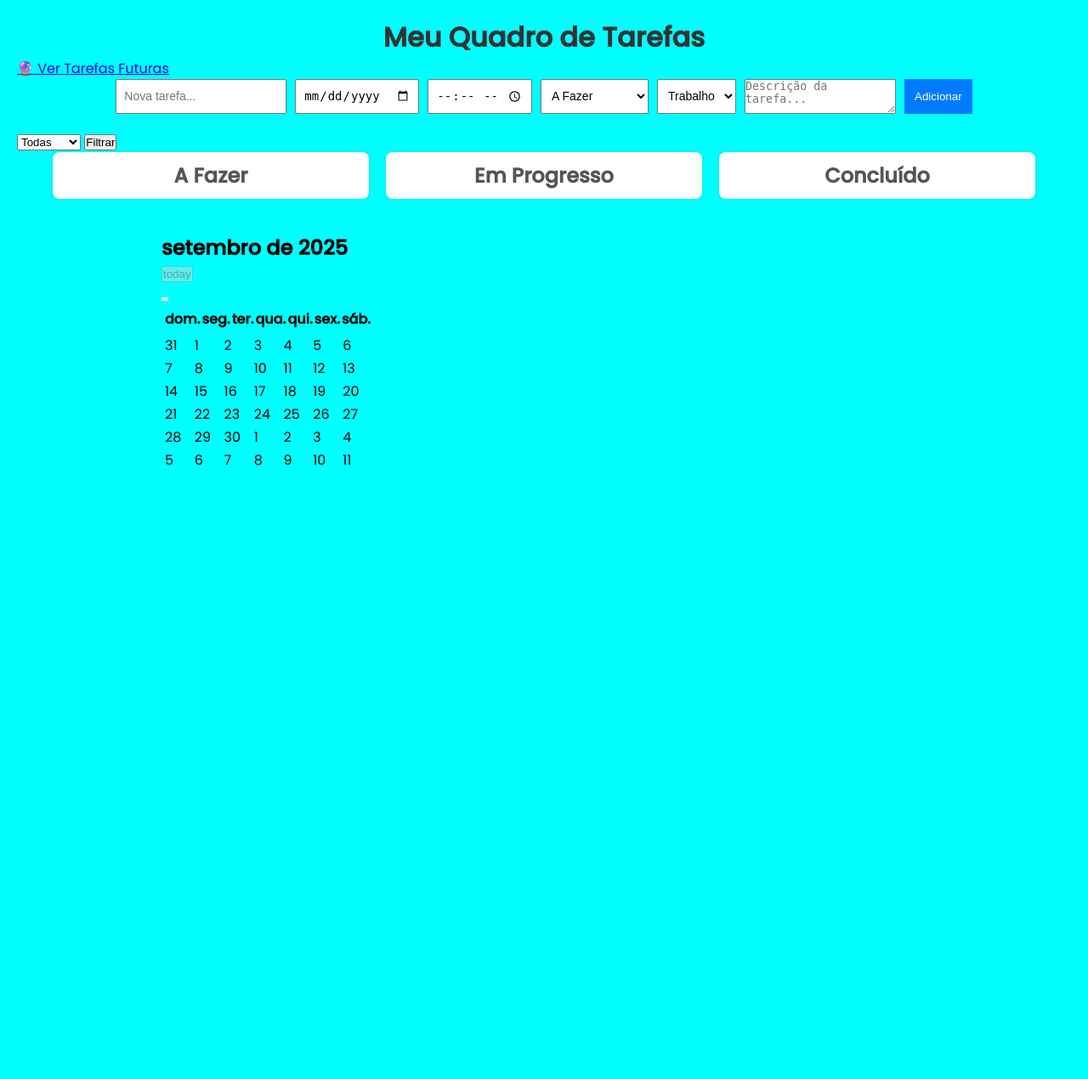
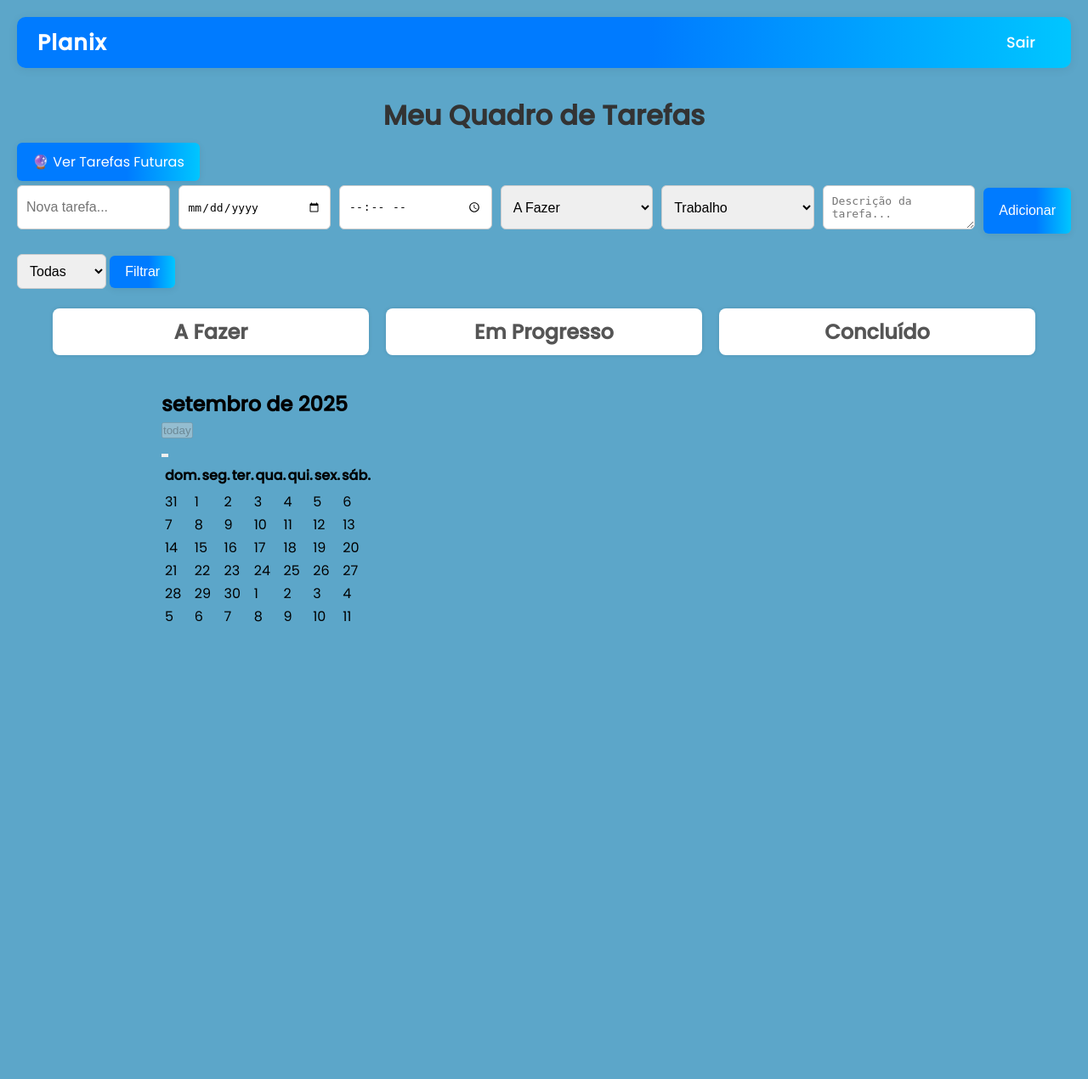
Before and after one commit to Tatiane-Oliveiraa/kanbam, a PHP site: page / in a window 1280 px wide. Shown: the whole page at 85% size. Before the commit the page ends 548 px from the top, so only its background shows below. Run offline with PHP 8.4, Linux system fonts and the light colour scheme; data that the repository does not hold is empty; some libraries are stand-ins or nearby versions.

Commit message:
adição de home e logout, adição de navbar e alteração do css

```diff
--- a/actions/future_task.php
+++ b/actions/future_task.php
@@ -41,6 +41,10 @@ $tarefasFuturas = $stmt->fetchAll(PDO::FETCH_ASSOC);
 
               <!-- Exibe a descrição da tarefa, convertendo quebras de linha para <br> -->
               <p><?= nl2br(htmlspecialchars($task['descricao'])) ?></p>
+
+              <!-- Link para editar a tarefa futura -->
+              <a href="edit_task.php?id=<?= $task['id'] ?>" class="btn-editar">✏️ Editar</a>
+              <a href="delete_task.php?id=<?= $task['id'] ?>" class="btn-excluir" onclick="return confirm('Tem certeza que deseja excluir esta tarefa?')">🗑️ Excluir</a>
             </li>
           <?php endforeach; ?>
         </ul>
--- a/assets/CSS/kanban.css
+++ b/assets/CSS/kanban.css
@@ -1,5 +1,5 @@
 /* Importa a fonte 'Poppins' do Google Fonts com variações de peso para uso tipográfico */
-@import url('https://fonts.googleapis.com/css2?family=Poppins:wght@100;200;300;400;500&display=swap');
+@import url("https://fonts.googleapis.com/css2?family=Poppins:wght@100;200;300;400;500&display=swap");
 
 /* === Reset universal para garantir consistência entre navegadores === */
 * {
@@ -11,10 +11,13 @@
 /* === Estilização global do corpo da página === */
 body {
   font-family: "Poppins", sans-serif; /* Aplica a fonte principal em todo o site */
-  background: #f4f4f4; /* Define cor de fundo neutra */
   margin: 0; /* Remove margem externa */
   padding: 20px; /* Adiciona espaçamento interno */
-  background-color: aqua; /* Sobrescreve a cor de fundo anterior com aqua (possível teste visual) */
+  background-color: rgb(
+    92,
+    166,
+    201
+  ); /* Sobrescreve a cor de fundo anterior com aqua (possível teste visual) */
 }
 
 /* === Estilo do título principal === */
@@ -32,7 +35,8 @@ h1 {
 }
 
 /* === Campos de entrada e seleção do formulário === */
-.add-form input, .add-form select {
+.add-form input,
+.add-form select {
   padding: 8px; /* Espaçamento interno para conforto visual */
   font-size: 14px; /* Tamanho de fonte legível */
 }
@@ -59,7 +63,7 @@ h1 {
   padding: 10px; /* Espaçamento interno */
   border-radius: 8px; /* Cantos arredondados para suavidade visual */
   width: 30%; /* Cada coluna ocupa 30% da largura disponível */
-  box-shadow: 0 0 5px rgba(0,0,0,0.1); /* Sombra leve para profundidade */
+  box-shadow: 0 0 5px rgba(0, 0, 0, 0.1); /* Sombra leve para profundidade */
 }
 
 /* === Título de cada coluna do Kanban === */
@@ -95,7 +99,9 @@ h1 {
 /* === Estilo aplicado à tarefa enquanto está sendo arrastada === */
 .task.dragging {
   opacity: 0.5; /* Reduz opacidade para indicar movimento */
-  transform: scale(1.05); /* Aumenta ligeiramente o tamanho para efeito visual */
+  transform: scale(
+    1.05
+  ); /* Aumenta ligeiramente o tamanho para efeito visual */
 }
 
 /* === Estilo de notificação tipo "toast" (mensagem temporária) === */
@@ -129,13 +135,265 @@ h1 {
 }
 
 /* === Cores de destaque lateral por categoria de tarefa === */
-.task[data-categoria="trabalho"] { border-left: 4px solid #007bff; }   /* Azul para trabalho */
-.task[data-categoria="pessoal"] { border-left: 4px solid #28a745; }   /* Verde para pessoal */
-.task[data-categoria="estudos"] { border-left: 4px solid #ffc107; }   /* Amarelo para estudos */
+.task[data-categoria="trabalho"] {
+  border-left: 4px solid #007bff;
+} /* Azul para trabalho */
+.task[data-categoria="pessoal"] {
+  border-left: 4px solid #28a745;
+} /* Verde para pessoal */
+.task[data-categoria="estudos"] {
+  border-left: 4px solid #ffc107;
+} /* Amarelo para estudos */
 
 /* === Estilo para o card que exibe tarefas futuras === */
 .card-future {
   background-color: #28a745; /* Verde vibrante para chamar atenção */
+}
+
+/* Estilização dos inputs e selects */
+.add-form input[type="text"],
+.add-form input[type="date"],
+.add-form input[type="time"],
+.add-form select,
+.add-form textarea {
+  padding: 10px;
+  border: 1px solid #ccc;
+  border-radius: 6px;
+  margin: 5px 0;
+  width: 100%;
+  font-size: 1em;
+  transition: border-color 0.2s;
+  box-sizing: border-box;
+}
+
+.add-form input:focus,
+.add-form select:focus,
+.add-form textarea:focus {
+  border-color: #007bff;
+  outline: none;
+}
+
+/* Botão principal */
+.add-form button,
+form button,
+.link-futuras {
+  background: linear-gradient(90deg, #007bff 60%, #00c6ff 100%);
+  color: #fff;
+  border: none;
+  border-radius: 6px;
+  padding: 10px 18px;
+  font-size: 1em;
+  cursor: pointer;
+  margin-top: 8px;
+  transition: background 0.2s, transform 0.1s;
+  box-shadow: 0 2px 8px rgba(0, 0, 0, 0.07);
+  text-decoration: none;
+  display: inline-block;
+}
+
+.add-form button:hover,
+form button:hover,
+.link-futuras:hover {
+  background: linear-gradient(90deg, #0056b3 60%, #0096c7 100%);
+  transform: translateY(-2px) scale(1.04);
+}
+
+/* Estilo para o formulário de filtro */
+form select {
+  width: auto;
+  display: inline-block;
+  margin-right: 8px;
+  padding: 10px;
+  border: 1px solid #ccc;
+  border-radius: 6px;
+  margin: 5px 0;
+  font-size: 1em;
+  transition: border-color 0.2s;
+  box-sizing: border-box;
+}
+
+/* Espaçamento entre formulários */
+.add-form,
+form {
+  margin-bottom: 18px;
+}
+
+/* Card de tarefas futuras */
+.card-future {
+  background: linear-gradient(90deg, #e0ffe7 60%, #b2f7ef 100%);
+  border-radius: 12px;
+  box-shadow: 0 2px 16px rgba(0, 0, 0, 0.08);
+  padding: 32px 24px;
+  margin: 32px auto;
+  max-width: 600px;
+  border-left: 6px solid #28a745;
+  animation: fadeIn 0.7s;
+}
+
+/* Lista de tarefas futuras */
+.lista-futuras {
+  list-style: none;
+  padding: 0;
+  margin: 0;
+}
+
+.lista-futuras li {
+  background: #fff;
+  border-radius: 8px;
+  margin-bottom: 18px;
+  padding: 18px 16px;
+  box-shadow: 0 1px 6px rgba(40, 167, 69, 0.07);
+  border-left: 4px solid #28a745;
+  transition: transform 0.15s;
+}
+
+.lista-futuras li:hover {
+  transform: scale(1.02);
+  box-shadow: 0 4px 16px rgba(40, 167, 69, 0.13);
+}
+
+.lista-futuras strong {
+  color: #28a745;
+  font-size: 1.15em;
+}
+
+.lista-futuras em {
+  color: #007bff;
+  font-size: 0.95em;
+}
+
+.lista-futuras span {
+  color: #555;
+  font-size: 0.95em;
+}
+
+.lista-futuras p {
+  margin-top: 8px;
+  color: #333;
+  font-size: 1em;
+}
+
+/* Link de voltar */
+a[href="../index.php"] {
+  display: inline-block;
+  margin: 32px auto 0 auto;
+  background: linear-gradient(90deg, #007bff 60%, #00c6ff 100%);
+  color: #fff;
+  padding: 10px 22px;
+  border-radius: 6px;
+  text-decoration: none;
+  font-weight: 500;
+  box-shadow: 0 2px 8px rgba(0, 0, 0, 0.07);
+  transition: background 0.2s, transform 0.1s;
+}
+
+a[href="../index.php"]:hover {
+  background: linear-gradient(90deg, #0056b3 60%, #0096c7 100%);
+  transform: translateY(-2px) scale(1.04);
+}
+
+/* Animação de entrada */
+@keyframes fadeIn {
+  from {
+    opacity: 0;
+    transform: translateY(30px);
+  }
+  to {
+    opacity: 1;
+    transform: translateY(0);
+  }
+}
+
+/* Navbar personalizada */
+.navbar {
+  background: linear-gradient(90deg, #007bff 60%, #00c6ff 100%);
+  padding: 0 24px;
+  border-radius: 10px;
+  margin-bottom: 32px;
+  box-shadow: 0 2px 12px rgba(0, 0, 0, 0.07);
+  display: flex;
+  align-items: center;
+  justify-content: space-between;
+  min-height: 60px;
+}
+
+.navbar-brand {
+  color: #fff !important;
+  font-size: 1.6em;
+  font-weight: 600;
+  letter-spacing: 1px;
+  text-decoration: none;
+  transition: color 0.2s;
+}
+
+.navbar-brand:hover {
+  color: #e0e0e0 !important;
+}
+
+.navbar-nav {
+  display: flex;
+  align-items: center;
+  gap: 18px;
+  list-style: none;
+  margin: 0;
+  padding: 0;
+}
+
+.nav-link {
+  color: #fff !important;
+  font-size: 1.1em;
+  font-weight: 500;
+  text-decoration: none;
+  padding: 8px 18px;
+  border-radius: 6px;
+  transition: background 0.2s, color 0.2s;
+}
+
+.nav-link:hover {
+  background: #0056b3;
+  color: #fff !important;
+}
+
+.navbar-toggler {
+  display: none; /* Esconde o botão de menu mobile por padrão */
+}
+
+.btn-editar {
+  background: linear-gradient(90deg, #ffc107 60%, #ffe082 100%);
+  color: #333;
+  border: none;
+  border-radius: 6px;
+  padding: 7px 16px;
+  font-size: 1em;
+  cursor: pointer;
+  margin-top: 8px;
+  margin-right: 8px;
+  text-decoration: none;
+  display: inline-block;
+  transition: background 0.2s, transform 0.1s;
+}
+.btn-editar:hover {
+  background: linear-gradient(90deg, #ffb300 60%, #ffd54f 100%);
+  transform: translateY(-2px) scale(1.04);
+}
+
+.btn-excluir {
+  background: linear-gradient(90deg, #ff5252 60%, #ffb3b3 100%);
+  color: #fff;
+  border: none;
+  border-radius: 6px;
+  padding: 7px 16px;
+  font-size: 1em;
+  cursor: pointer;
+  margin-top: 8px;
+  margin-right: 8px;
+  text-decoration: none;
+  display: inline-block;
+  transition: background 0.2s, transform 0.1s;
+}
+.btn-excluir:hover {
+  background: linear-gradient(90deg, #c62828 60%, #ff8a80 100%);
+  transform: translateY(-2px) scale(1.04);
 }
 
 /* === Responsividade para telas médias (tablets) === */
@@ -164,6 +422,22 @@ h1 {
   .task {
     font-size: 14px; /* Reduz o tamanho da fonte para melhor adaptação */
   }
+
+  .navbar {
+    flex-direction: column;
+    align-items: flex-start;
+    padding: 10px 12px;
+  }
+  .navbar-nav {
+    flex-direction: column;
+    width: 100%;
+    gap: 0;
+  }
+  .nav-link {
+    width: 100%;
+    text-align: left;
+    margin: 2px 0;
+  }
 }
 
 /* === Ajustes adicionais para telas pequenas (celulares) === */
--- a/index.php
+++ b/index.php
@@ -50,6 +50,14 @@ foreach ($tasks as $task) {
   <link rel="stylesheet" href="./assets/CSS/kanban.css">
 </head>
 <body>
+
+  <nav class="navbar">
+    <a class="navbar-brand" href="index.php">Planix</a>
+    <ul class="navbar-nav">
+      <li class="nav-item"><a class="nav-link" href="logout.php">Sair</a></li>
+    </ul>
+  </nav>
+
 
   <h1>Meu Quadro de Tarefas</h1>
 
```
Also changed, not shown: home.php (added, +54 -0 lines), logout.php (added, +7 -0 lines).
